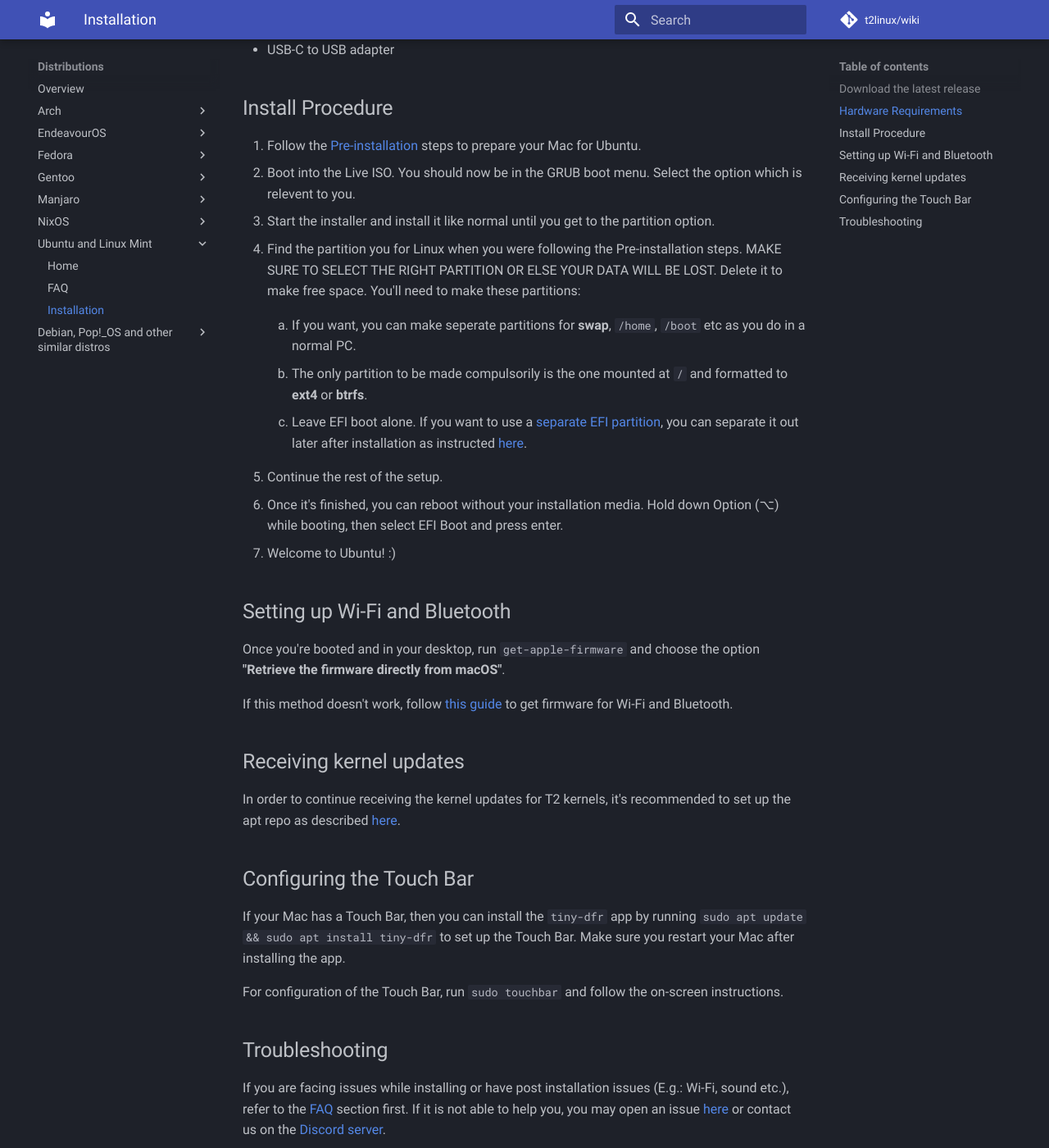
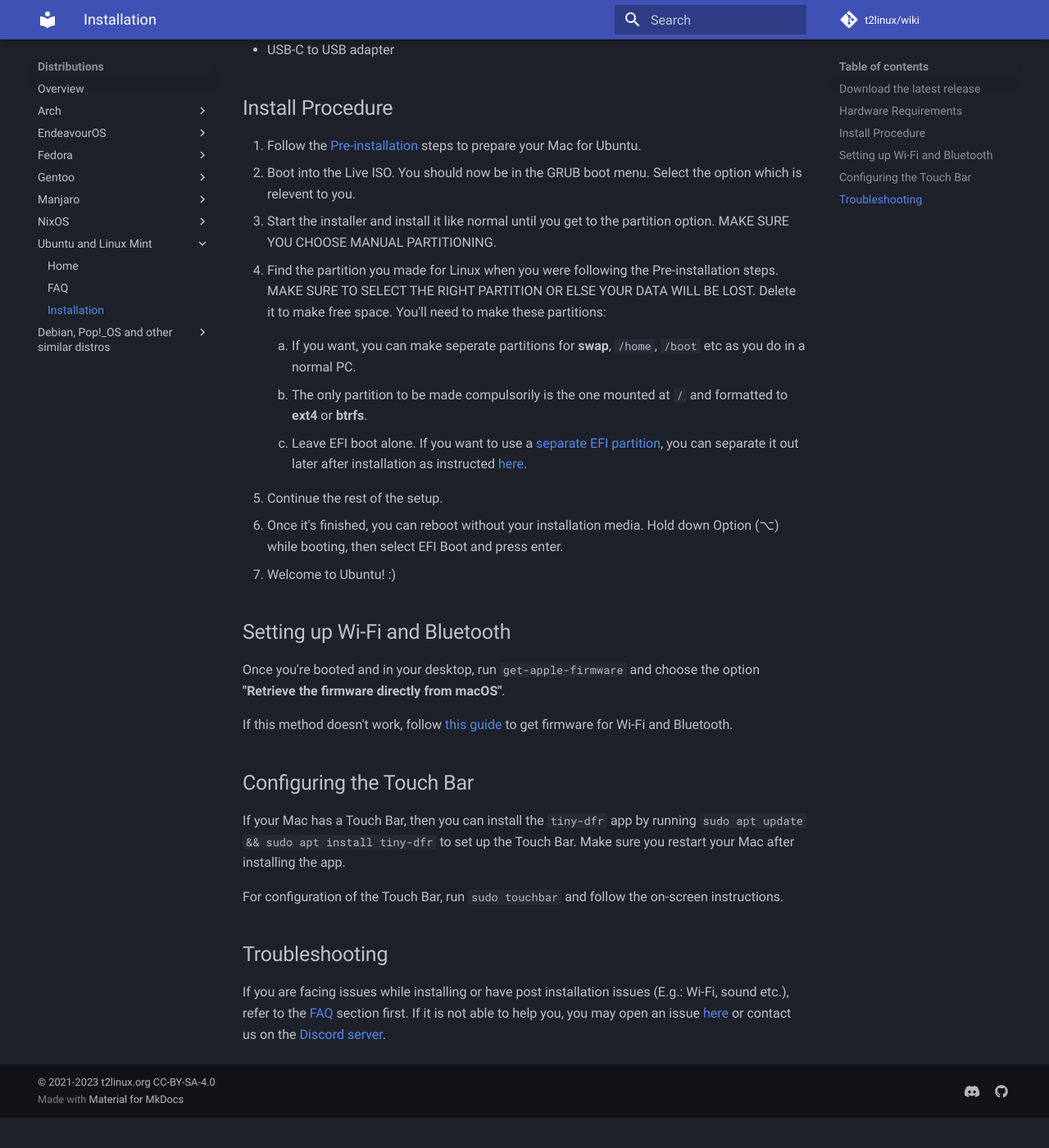
Before and after one commit to t2linux/wiki, an MkDocs documentation site: the page built from docs/distributions/ubuntu/installation.md, in a window 1280 px wide and 1400 px high, scrolled down 645 px. Shown: the whole window at 82% size. Built offline with MkDocs 1.6.1 and Material for MkDocs 9.7.7, drawn with Linux system fonts in a browser that asks for light colours; comment, search, counter and statistics services are not loaded; after the commit the page ends 2008 px from its top, so only the background shows below that.

Commit message:
Ubuntu: Fix typos

```diff
--- a/docs/distributions/ubuntu/installation.md
+++ b/docs/distributions/ubuntu/installation.md
@@ -19,8 +19,8 @@ Download Links:
 
 1. Follow the [Pre-installation](https://wiki.t2linux.org/guides/preinstall) steps to prepare your Mac for Ubuntu.
 2. Boot into the Live ISO. You should now be in the GRUB boot menu. Select the option which is relevent to you.
-3. Start the installer and install it like normal until you get to the partition option.
-4. Find the partition you for Linux when you were following the Pre-installation steps. MAKE SURE TO SELECT THE RIGHT PARTITION OR ELSE YOUR DATA WILL BE LOST. Delete it to make free space. You'll need to make these partitions:
+3. Start the installer and install it like normal until you get to the partition option. MAKE SURE YOU CHOOSE MANUAL PARTITIONING.
+4. Find the partition you made for Linux when you were following the Pre-installation steps. MAKE SURE TO SELECT THE RIGHT PARTITION OR ELSE YOUR DATA WILL BE LOST. Delete it to make free space. You'll need to make these partitions:
 
     1. If you want, you can make seperate partitions for **swap**, `/home`, `/boot` etc as you do in a normal PC.
 
@@ -38,10 +38,6 @@ Once you're booted and in your desktop, run `get-apple-firmware` and choose the
 
 If this method doesn't work, follow [this guide](https://wiki.t2linux.org/guides/wifi-bluetooth/) to get firmware for Wi-Fi and Bluetooth.
 
-## Receiving kernel updates
-
-In order to continue receiving the kernel updates for T2 kernels, it's recommended to set up the apt repo as described [here](https://github.com/t2linux/T2-Debian-and-Ubuntu-Kernel?tab=readme-ov-file#using-the-apt-repo).
-
 ## Configuring the Touch Bar
 
 If your Mac has a Touch Bar, then you can install the `tiny-dfr` app by running `sudo apt update && sudo apt install tiny-dfr` to set up the Touch Bar. Make sure you restart your Mac after installing the app.
```
